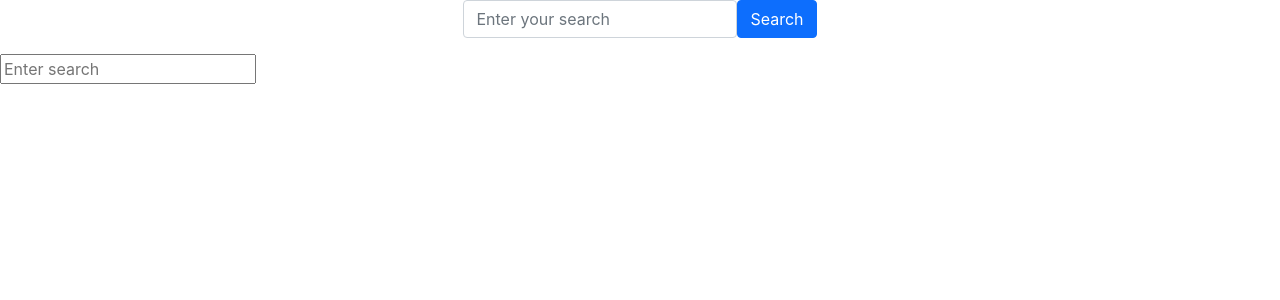
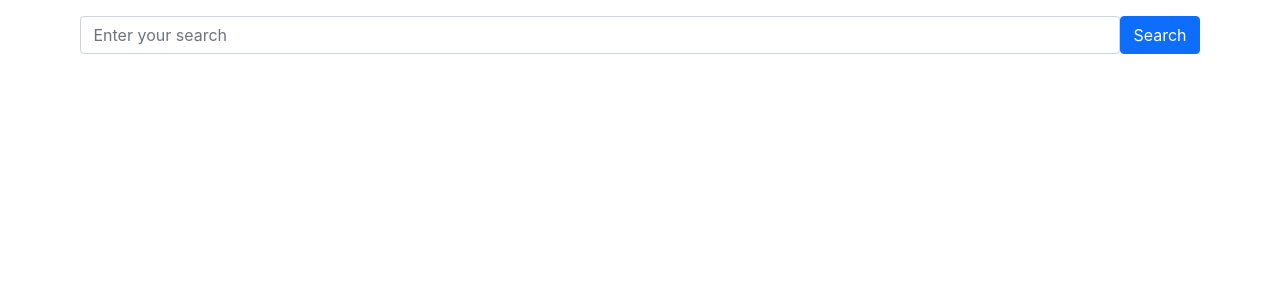
Before and after one commit to Sarunas1978/FirstReactApp, a React (Create React App) app: page / in a window 1280 px wide. Shown: the top 300 px of the page. Built offline with nearby package versions, Linux system fonts and the light colour scheme.

Commit message:
start putting images received

```diff
--- a/public/index.html
+++ b/public/index.html
@@ -34,7 +34,7 @@
     <noscript>You need to enable JavaScript to run this app.</noscript>
 
 
-    <form type=submit" class="row g-0 d-dlex justify-content-center" >
+    <!-- <form type="submit" class="row g-0 d-dlex justify-content-center" >
 
       <div class="col-auto">
         <label for="searchId" class="visually-hidden">Password</label>
@@ -43,11 +43,16 @@
       <div class="col-auto">
         <button  class="btn btn-primary mb-3">Search</button>
       </div>
-    </form>
+    </form> -->
 
 
-    <div id="meet"></div>
-    <div id="root"></div>
+
+    <div id="root">
+      <div id="meet">
+
+      </div>
+    </div>
+
     <!--
       This HTML file is a template.
       If you open it directly in the browser, you will see an empty page.
--- a/src/index.js
+++ b/src/index.js
@@ -3,6 +3,8 @@ import ReactDOM from 'react-dom';
 import './index.css';
 import App from './App';
 import reportWebVitals from './reportWebVitals';
+import doFetch from './fetch.js';
+import { Form, Button, Col } from 'react-bootstrap';
 
 
 class MyForm extends React.Component {
@@ -10,19 +12,21 @@ class MyForm extends React.Component {
       super(props);
       this.state = { result: '',
                      value: ''};
-      this.handleBlur = this.handleBlur.bind(this)
+      this.handleSubmit = this.handleSubmit.bind(this)
       this.handleChange = this.handleChange.bind(this)
   }
 
-  handleBlur(e) {
+  async handleSubmit(e) {
       e.preventDefault();
+      let data=await doFetch(this.state.value)
+      this.setState({result: data.data});
 
+      console.log(this.state.result);
       console.log(this.state.value+ " nieko")
       // this.props.onInputChange(e.target.value);
-      fetch("https://api.giphy.com/v1/gifs/search?api_key=nkV4IRRGJr4mFTMqnn49dtP0Tjg6ffaX&q=funny dogs&limit=12&offset=0&rating=g&lang=en")
-      .then(result => result.json())
-      .then(data => console.log(data.data))
+
   }
+  // funncija nebutina
   handleChange(e) {
     this.setState({ value: e.target.value });
     console.log(e.target.value)
@@ -32,17 +36,18 @@ class MyForm extends React.Component {
   render() {
       return (
       <div id="search-bar">
-          <form  onSubmit={this.handleBlur}>
-          <div>
-              <input
-              type="text"
-              // value={this.state.value}
-              onChange={this.handleChange}
-              placeholder="Enter search"
-              />
+          <Form onSubmit={this.handleSubmit}>
+               <Form.Row className="d-flex justify-content-center m-3">
+                  <Col sm={10}>
+                    <Form.Group controlId="formBasicSearch">
+                      {/* onchange nereikia */}
+                      <Form.Control onChange={this.handleChange} type="text" placeholder="Enter your search" />
+                    </Form.Group>
+                  </Col>
+                  <Button variant="primary" type="submit">Search</Button>
+              </Form.Row>
+          </Form>
 
-          </div>
-          </form>
       </div>
       );
   }
```
